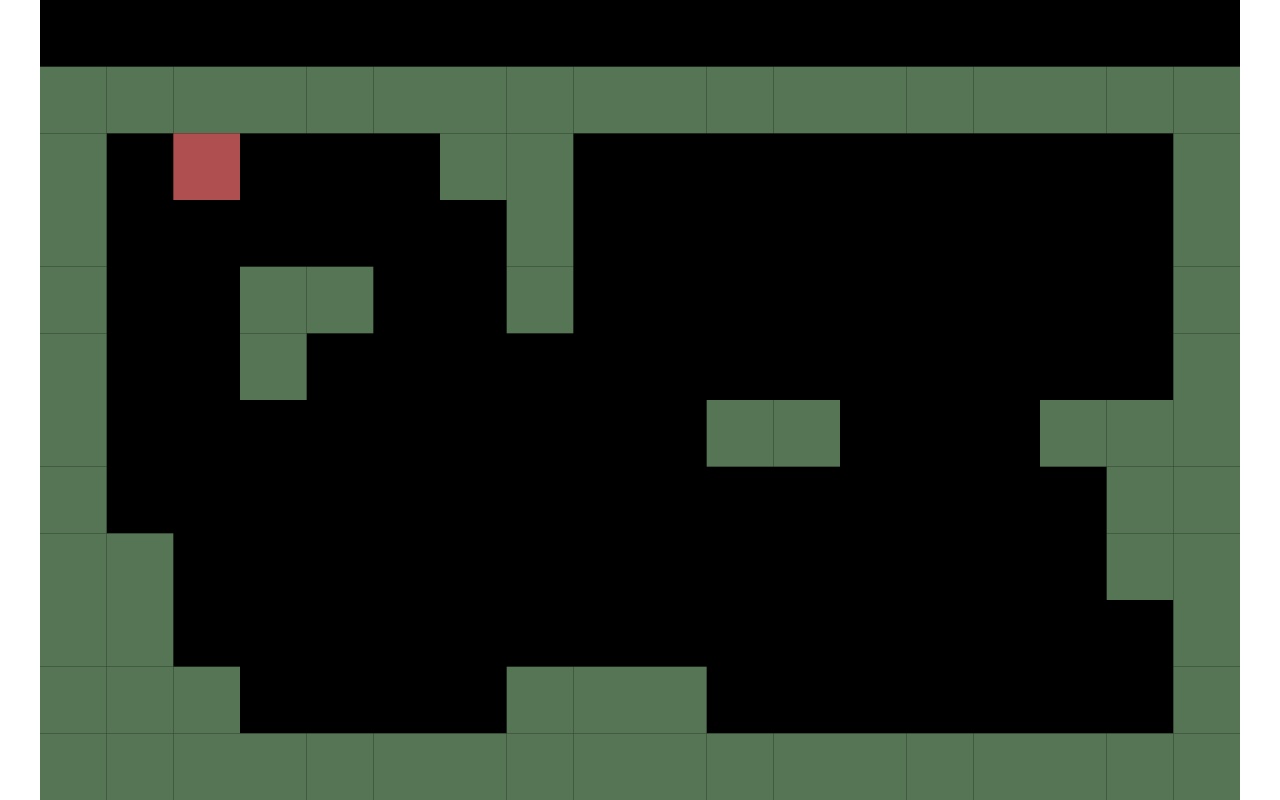
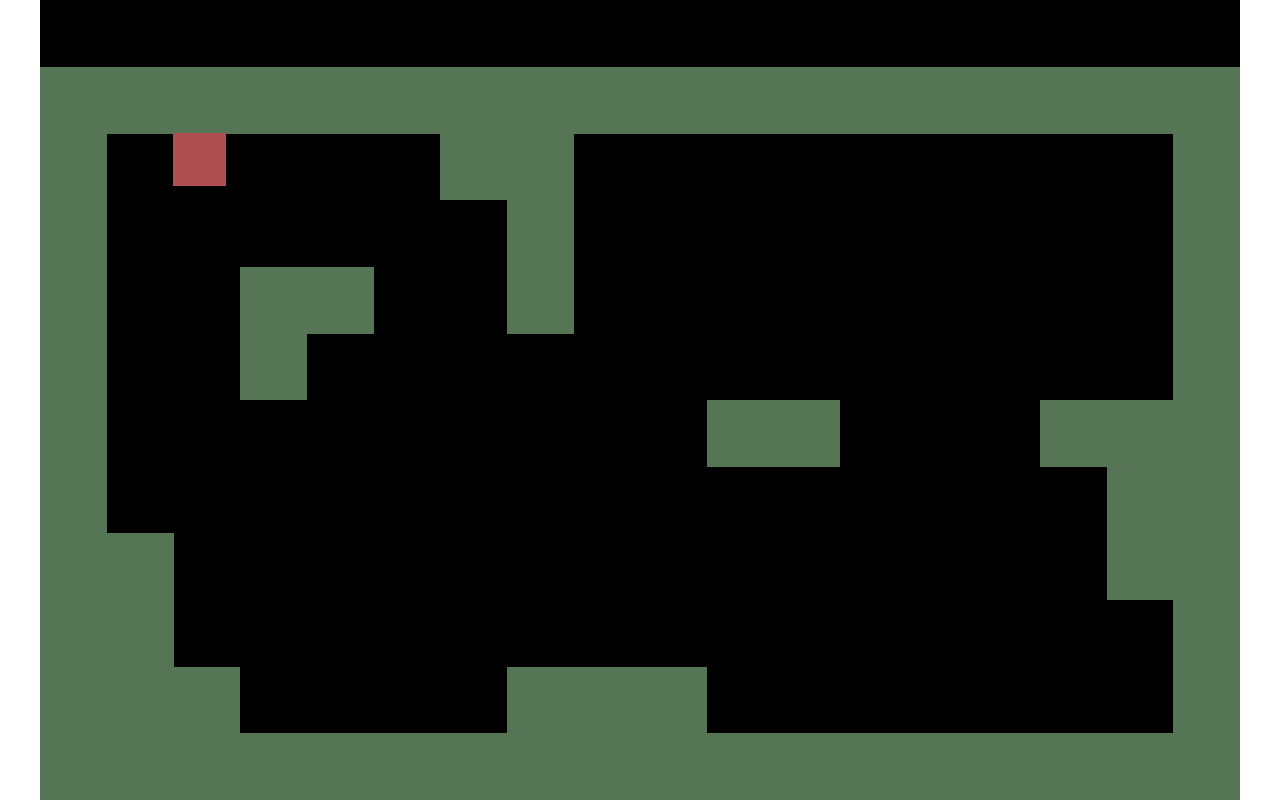
Before and after one commit to JMiller-2020/GMTK-2019, a plain HTML site: page index.html in a window 1280 px wide. Drawn offline with Linux system fonts and the light colour scheme.

Commit message:
rename level to world

```diff
--- a/index.html
+++ b/index.html
@@ -16,7 +16,7 @@
   <script src="view.js"></script>
   <script src="controller.js"></script>
   <script src="engine.js"></script>
-  <script src="level.js"></script>
+  <script src="world.js"></script>
 </head>
 
 <body>
--- a/main.js
+++ b/main.js
@@ -18,7 +18,7 @@ function gameLoop(tickCount) {
   model.tick(controller.buttonMap)  // maybe use axes too?
 
   view.clear()
-  view.drawLevel(model.level.tiles, model.level.width)
+  view.drawWorld(model.world.tiles, model.world.columns)
   view.drawPlayer(
     model.playerX,
     model.playerY,
@@ -50,7 +50,7 @@ function init() {
   handleResize()
   addEventListener('resize', handleResize)
 
-  model.level.load(0)
+  model.world.load(0)
 
   view.setBounds(0, 0, model.w, model.h)
 
--- a/model.js
+++ b/model.js
@@ -9,15 +9,15 @@ class Model {
 
     this.playerX = 2
     this.playerY = 2
-    this.playerW = 1
-    this.playerH = 1
+    this.playerW = 0.8
+    this.playerH = 0.8
     this.playerVX = 0
     this.playerVY = 0
-    this.playerAcc = 0.5
-    this.playerMaxSpeed = 1.6
-    this.playerDrag = 0.2
+    this.playerAcc = 0.02
+    this.playerMaxSpeed = 0.2
+    this.playerDrag = 0.01
 
-    this.level = new Level()
+    this.world = new World()
   }
 
   get ratio() {
@@ -60,6 +60,7 @@ class Model {
     this.playerX += this.playerVX
     this.playerY += this.playerVY
 
+    // window collisions
     if(this.playerX < 0) {
       this.playerX = 0
       this.playerVX = Math.max(this.playerVX, 0)
--- a/view.js
+++ b/view.js
@@ -27,11 +27,11 @@ class View {
   }
 
   toCvsW(w) {
-    return w / (this._x2 - this._x1) * this._w
+    return Math.round(w / (this._x2 - this._x1) * this._w)
   }
 
   toCvsH(h) {
-    return h / (this._y2 - this._y1) * this._h
+    return Math.round(h / (this._y2 - this._y1) * this._h)
   }
 
   clear() {
@@ -39,15 +39,13 @@ class View {
     this._ctx.fillRect(0, 0, this._w, this._h)
   }
 
-  drawLevel(tiles, w) {
-    console.log(tiles, w)
+  drawWorld(tiles, columns) {
     this._ctx.fillStyle = '#557555'
     const tw = 1
     const th = 1
-    for(let x = 0; x < w; x++) {
-      for(let y = 0; y < tiles.length / w; y++) {
-        if(tiles[y * w + x]) {
-          console.log(x, y, tw, th)
+    for(let x = 0; x < columns; x++) {
+      for(let y = 0; y < tiles.length / columns; y++) {
+        if(tiles[y * columns + x]) {
           const cvsX = this.toCvsX(x)
           const cvsY = this.toCvsY(y)
           const cvsW = this.toCvsW(tw)
--- a/level.js
+++ b/world.js
@@ -1,6 +1,6 @@
 'use strict';
 
-class Level {
+class World {
   constructor() {
 
   }
@@ -9,8 +9,14 @@ class Level {
     return this._tiles
   }
 
-  get width() {
-    return this._w
+  get columns() {
+    return this._columns
+  }
+
+  tileAt(x, y) {
+    return {
+      collide: !!this._tiles[y * this._w + x]
+    }
   }
 
   load(id) {
@@ -28,6 +34,6 @@ class Level {
       1, 1, 1, 0, 0, 0, 0, 1, 1, 1, 0, 0, 0, 0, 0, 0, 0, 1,
       1, 1, 1, 1, 1, 1, 1, 1, 1, 1, 1, 1, 1, 1, 1, 1, 1, 1,
     ]
-    this._w = 18
+    this._columns = 18
   }
 }
```
